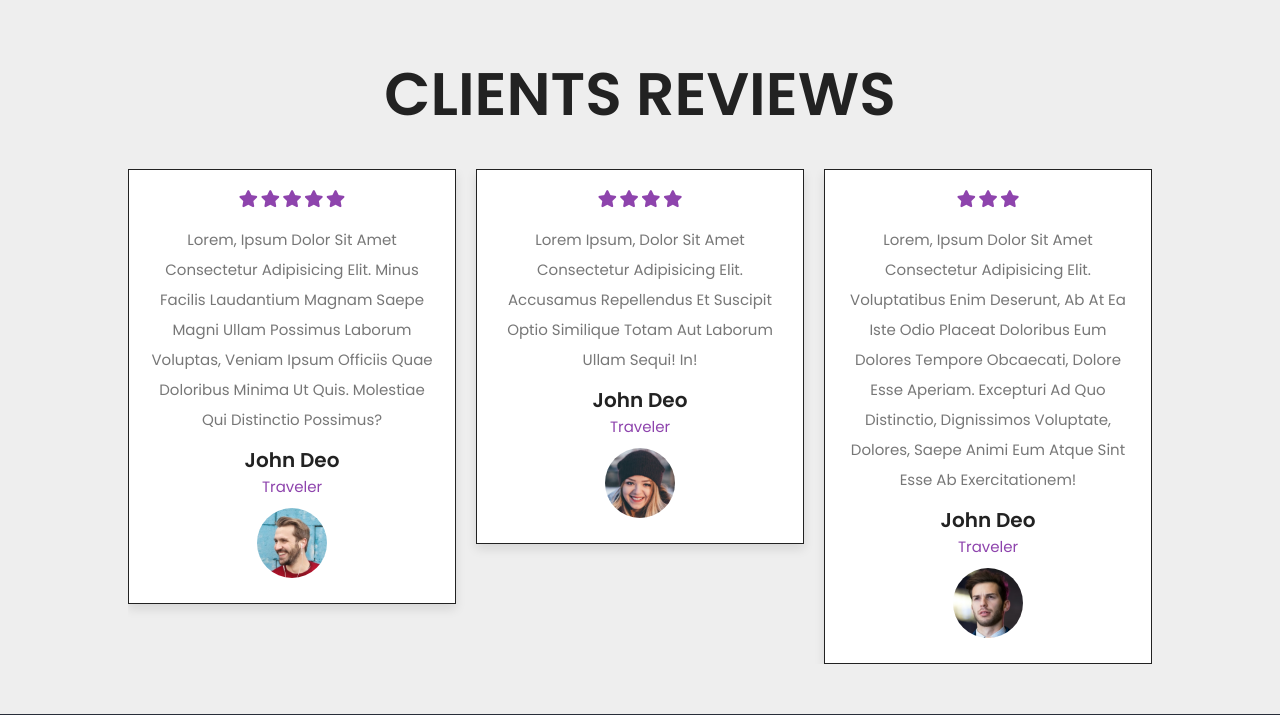
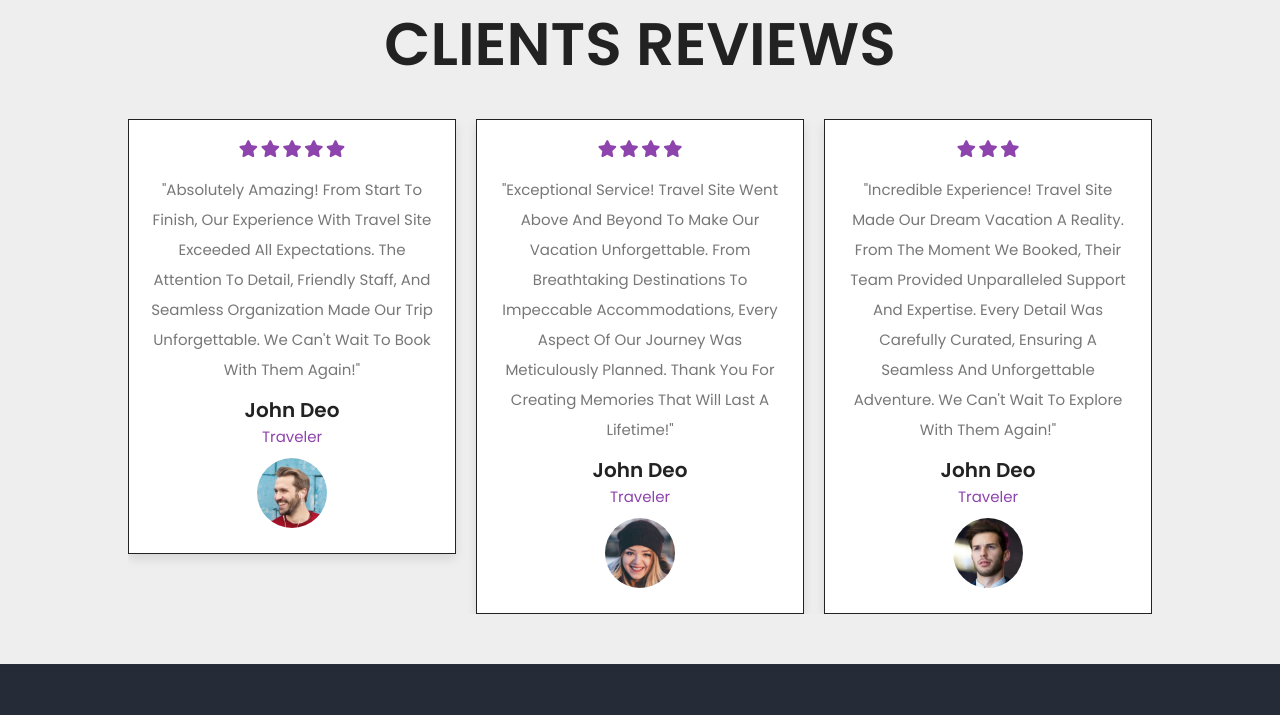
Before and after one commit to aKanneh2003/Travel_Site, a PHP site: page /about.php in a window 1280 px wide. Shown: the part 1585-2300 px from the top of the page. Run offline with PHP 8.4, Linux system fonts and the light colour scheme; some libraries are stand-ins or nearby versions.

Commit message:
Update about.php

```diff
--- a/about.php
+++ b/about.php
@@ -56,7 +56,7 @@
    <div class="content">
       <h3>why choose us?</h3>
       <p>Choose us for your next adventure because we're more than just a travel agency. With personalized itineraries, expert guidance, and a passion for exploration, we turn your dream trip into a reality. Whether you seek adrenaline-fueled escapades or tranquil getaways, we tailor experiences that match your wanderlust. Join us and embark on unforgettable journeys filled with discovery, connection, and lifelong memories .</p>
-      <p>.</p>
+
       <div class="icons-container">
          <div class="icons">
             <i class="fas fa-map"></i>
@@ -95,7 +95,7 @@
                <i class="fas fa-star"></i>
                <i class="fas fa-star"></i>
             </div>
-            <p>Lorem, ipsum dolor sit amet consectetur adipisicing elit. Minus facilis laudantium magnam saepe magni ullam possimus laborum voluptas, veniam ipsum officiis quae doloribus minima ut quis. Molestiae qui distinctio possimus?</p>
+            <p>"Absolutely amazing! From start to finish, our experience with Travel site exceeded all expectations. The attention to detail, friendly staff, and seamless organization made our trip unforgettable. We can't wait to book with them again!"</p>
             <h3>john deo</h3>
             <span>traveler</span>
             <img src="images/pic-1.png" alt="">
@@ -108,7 +108,7 @@
                <i class="fas fa-star"></i>
                <i class="fas fa-star"></i>
             </div>
-            <p>Lorem ipsum, dolor sit amet consectetur adipisicing elit. Accusamus repellendus et suscipit optio similique totam aut laborum ullam sequi! In!</p>
+            <p>"Exceptional service! Travel Site went above and beyond to make our vacation unforgettable. From breathtaking destinations to impeccable accommodations, every aspect of our journey was meticulously planned. Thank you for creating memories that will last a lifetime!"</p>
             <h3>john deo</h3>
             <span>traveler</span>
             <img src="images/pic-2.png" alt="">
@@ -120,7 +120,7 @@
                <i class="fas fa-star"></i>
                <i class="fas fa-star"></i>
             </div>
-            <p>Lorem, ipsum dolor sit amet consectetur adipisicing elit. Voluptatibus enim deserunt, ab at ea iste odio placeat doloribus eum dolores tempore obcaecati, dolore esse aperiam. Excepturi ad quo distinctio, dignissimos voluptate, dolores, saepe animi eum atque sint esse ab exercitationem!</p>
+            <p>"Incredible experience! Travel site made our dream vacation a reality. From the moment we booked, their team provided unparalleled support and expertise. Every detail was carefully curated, ensuring a seamless and unforgettable adventure. We can't wait to explore with them again!"</p>
             <h3>john deo</h3>
             <span>traveler</span>
             <img src="images/pic-3.png" alt="">
```
